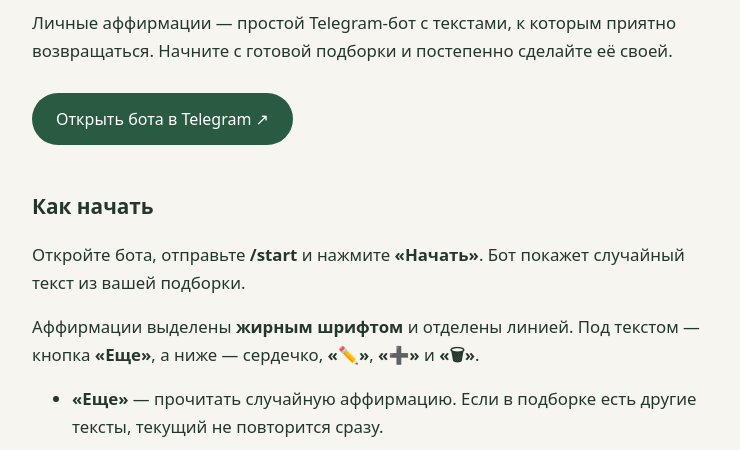
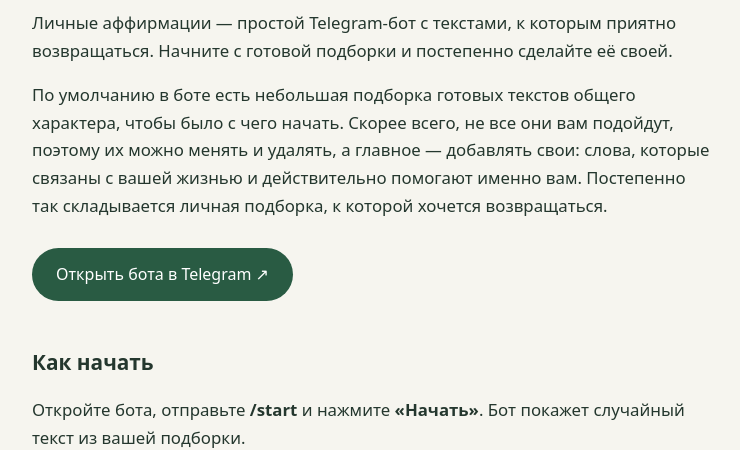
Before and after one commit to begoon/affirmations, a website: page docs/index.html in a window 1280 px wide. Shown: the part 282-732 px from the top of the page, without its empty margins (268-1008 px from the left). Drawn offline with Linux system fonts and the light colour scheme.

Commit message:
docs: explain personalising the starter text collection

```diff
--- a/docs/index.html
+++ b/docs/index.html
@@ -13,6 +13,7 @@
 <small>СЛОВА, КОТОРЫЕ РЯДОМ</small>
 <h1>Немного поддержки.<br>Вашими словами.</h1>
 <p>Личные аффирмации — простой Telegram-бот с текстами, к которым приятно возвращаться. Начните с готовой подборки и постепенно сделайте её своей.</p>
+<p>По умолчанию в боте есть небольшая подборка готовых текстов общего характера, чтобы было с чего начать. Скорее всего, не все они вам подойдут, поэтому их можно менять и удалять, а главное — добавлять свои: слова, которые связаны с вашей жизнью и действительно помогают именно вам. Постепенно так складывается личная подборка, к которой хочется возвращаться.</p>
 <a class="open" href="https://t.me/talking_brain_bot">Открыть бота в Telegram ↗</a>
 <h2>Как начать</h2>
 <p>Откройте бота, отправьте <b>/start</b> и нажмите <b>«Начать»</b>. Бот покажет случайный текст из вашей подборки.</p>
```
